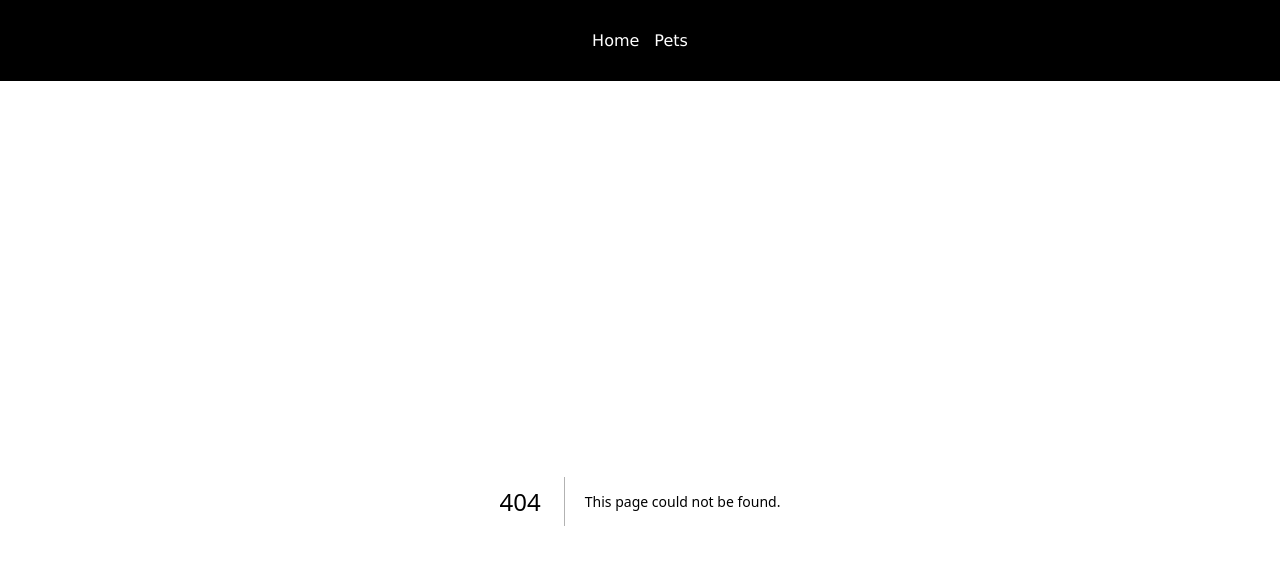
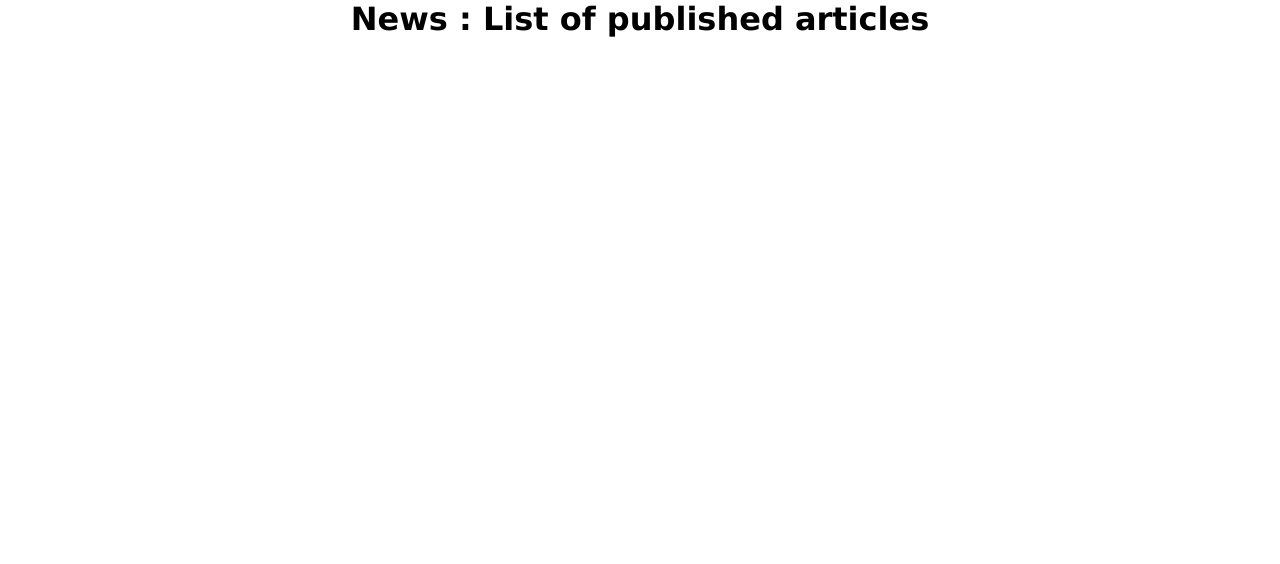
Before and after one commit to shivprajapat/NextJS-Beginning-to-Mastery, a Next.js app: page /news in a window 1280 px wide. Before the commit this address had no page. Shown: the top 564 px of the page. Built offline with nearby package versions, Linux system fonts and the light colour scheme.

Commit message:
Preview Mode

```diff
--- a/layout/header.js
+++ /dev/null
@@ -1,17 +0,0 @@
-import Link from 'next/link'
-import React from 'react'
-
-const Header = () => {
-  return (
-    <header>
-        <ul>
-            <li>
-                <Link href='/'>Home</Link>
-                <Link href='/pets'>Pets</Link>
-            </li>
-        </ul>
-    </header>
-  )
-}
-
-export default Header
--- a/pages/_app.js
+++ b/pages/_app.js
@@ -1,15 +1,8 @@
-import { Fragment } from "react";
-import Header from "@/layout/header";
 import "/styles/globals.css";
 
 function MyApp({ Component, pageProps }) {
   return (
-    <Fragment>
-      <Header />
-      <main>
-        <Component {...pageProps} />
-      </main>
-    </Fragment>
+    <Component {...pageProps} />
   );
 }
 
--- /dev/null
+++ b/pages/api/disable-preview.js
@@ -0,0 +1,6 @@
+export default function handler(req, res) {
+    res.clearPreviewData()
+    res.end('Preview mode disabled')
+
+    // http://localhost:3000/api/disable-preview
+}
--- /dev/null
+++ b/pages/news/index.js
@@ -0,0 +1,20 @@
+import React from 'react'
+
+export default function News({ data }) {
+    return (
+        <div>
+            <h1>News : {data}</h1>
+        </div>
+    )
+}
+
+export async function getStaticProps(context) {
+    console.log('Running getStaticProps', context.previewData)
+    return {
+        props: {
+            data: context.preview
+                ? 'List of draft articles'
+                : 'List of published articles'
+        }
+    }
+}
```
Also changed, not shown: pages/api/preview.js (added, +8 -0 lines).
